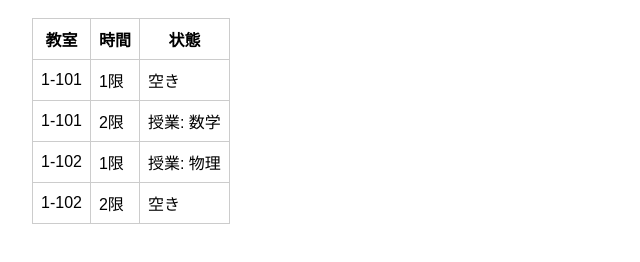
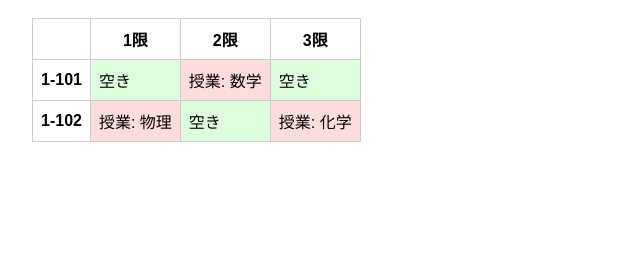
Before and after one commit to powmel/Room-Calendar, a website: page public/index.html in a window 1280 px wide. Shown: the part 72-334 px from the top of the page, without its empty margins (0-640 px from the left). Drawn offline with Linux system fonts and the light colour scheme.

Commit message:
Add local server script and improve sample UI

```diff
--- a/data/sample.json
+++ b/data/sample.json
@@ -2,7 +2,10 @@
   "entries": [
     {"room": "1-101", "time": "1限", "status": "空き"},
     {"room": "1-101", "time": "2限", "status": "授業: 数学"},
+    {"room": "1-101", "time": "3限", "status": "空き"},
+
     {"room": "1-102", "time": "1限", "status": "授業: 物理"},
-    {"room": "1-102", "time": "2限", "status": "空き"}
+    {"room": "1-102", "time": "2限", "status": "空き"},
+    {"room": "1-102", "time": "3限", "status": "授業: 化学"}
   ]
 }
--- a/package.json
+++ b/package.json
@@ -4,7 +4,8 @@
   "description": "",
   "main": "index.js",
   "scripts": {
-    "test": "echo \"Error: no test specified\" && exit 1"
+    "test": "echo \"Error: no test specified\" && exit 1",
+    "serve": "http-server -p 8080"
   },
   "keywords": [],
   "author": "",
@@ -12,5 +13,8 @@
   "type": "commonjs",
   "dependencies": {
     "pdf-parse": "^1.1.1"
+  },
+  "devDependencies": {
+    "http-server": "^14.1.1"
   }
 }
--- a/public/script.js
+++ b/public/script.js
@@ -3,15 +3,37 @@ async function loadSchedule() {
   const data = await res.json();
   const container = document.getElementById('schedule');
 
+  const times = Array.from(new Set(data.entries.map(e => e.time))).sort();
+  const rooms = Array.from(new Set(data.entries.map(e => e.room)));
+
   const table = document.createElement('table');
-  const header = document.createElement('tr');
-  header.innerHTML = '<th>教室</th><th>時間</th><th>状態</th>';
-  table.appendChild(header);
 
-  data.entries.forEach(item => {
-    const tr = document.createElement('tr');
-    tr.innerHTML = `<td>${item.room}</td><td>${item.time}</td><td>${item.status}</td>`;
-    table.appendChild(tr);
+  const headerRow = document.createElement('tr');
+  headerRow.appendChild(document.createElement('th')); // empty corner
+  times.forEach(t => {
+    const th = document.createElement('th');
+    th.textContent = t;
+    headerRow.appendChild(th);
+  });
+  table.appendChild(headerRow);
+
+  rooms.forEach(room => {
+    const row = document.createElement('tr');
+    const th = document.createElement('th');
+    th.textContent = room;
+    row.appendChild(th);
+
+    times.forEach(time => {
+      const cell = document.createElement('td');
+      const entry = data.entries.find(e => e.room === room && e.time === time);
+      if (entry) {
+        cell.textContent = entry.status;
+        cell.className = entry.status.includes('空き') ? 'free' : 'busy';
+      }
+      row.appendChild(cell);
+    });
+
+    table.appendChild(row);
   });
 
   container.appendChild(table);
--- a/public/style.css
+++ b/public/style.css
@@ -11,3 +11,11 @@ td, th {
   border: 1px solid #ccc;
   padding: 0.5rem;
 }
+
+.busy {
+  background-color: #fdd;
+}
+
+.free {
+  background-color: #dfd;
+}
```
Also changed, not shown: README.md, 1 other file.
